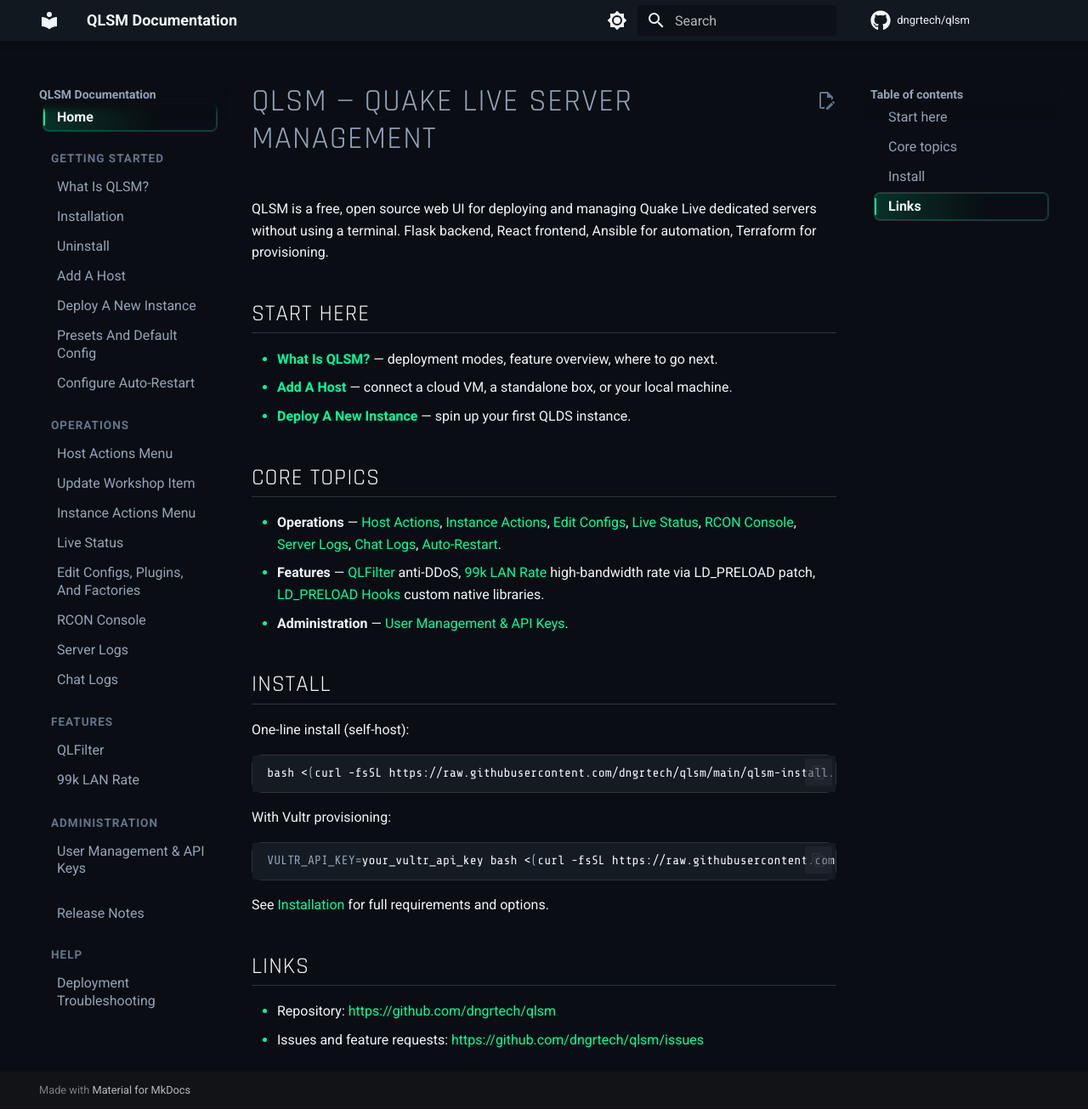
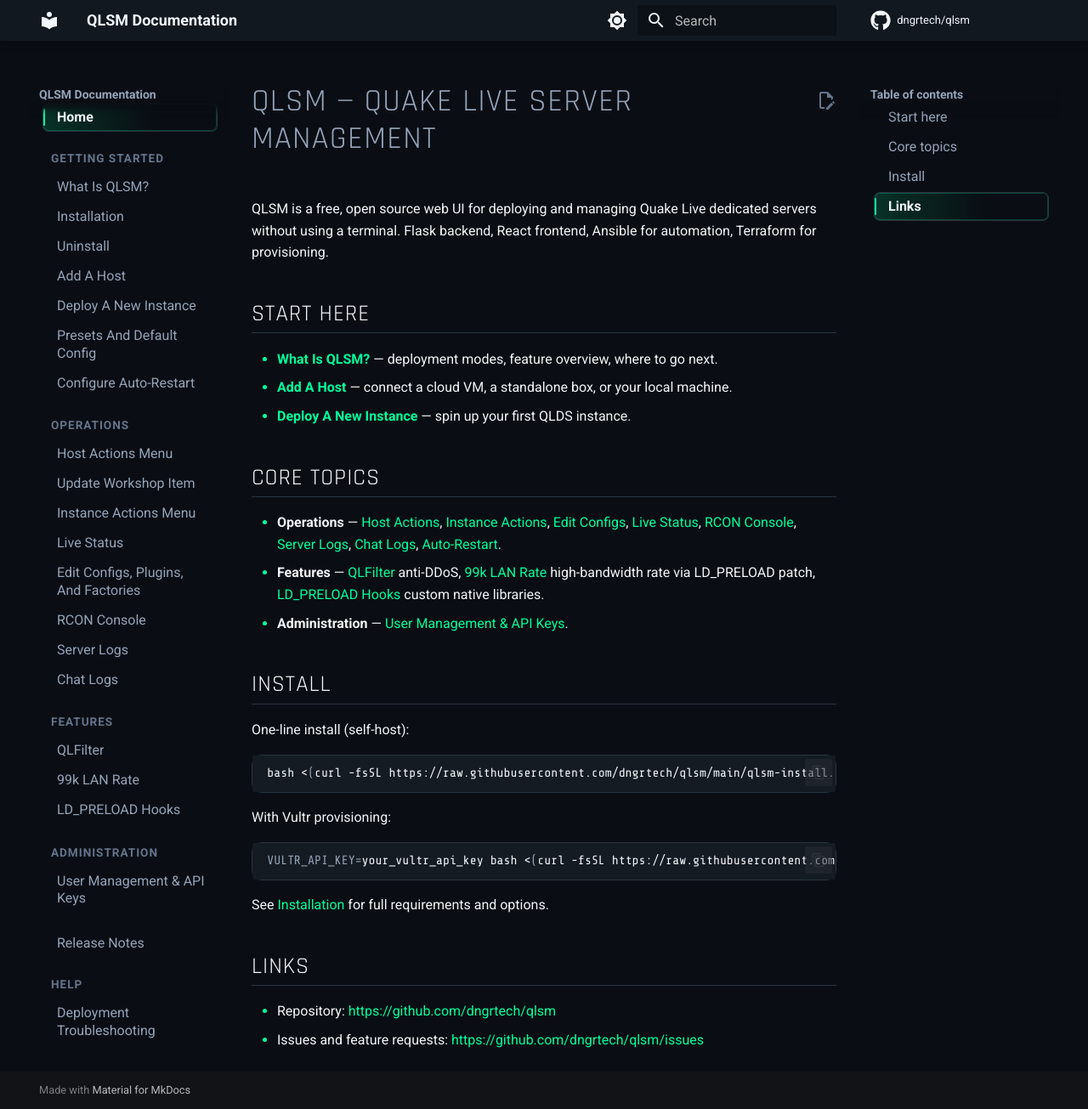
Before and after one commit to dngrtech/qlsm, an MkDocs documentation site: the page built from docs/user/index.md, in a window 1280 px wide and 1305 px high. Shown: the whole window at 85% size. Built offline with MkDocs 1.6.1 and Material for MkDocs 9.7.7, drawn with Linux system fonts in a browser that asks for light colours; comment, search, counter and statistics services are not loaded.

Commit message:
docs: add hooks page to mkdocs.yml nav

```diff
--- a/mkdocs.yml
+++ b/mkdocs.yml
@@ -70,6 +70,7 @@
   - Features:
     - QLFilter: features/qlfilter.md
     - 99k LAN Rate: features/99k-lan-rate.md
+    - LD_PRELOAD Hooks: features/hooks.md
   - Administration:
     - User Management & API Keys: administration/user-management.md
   - Release Notes: releases.md
```
